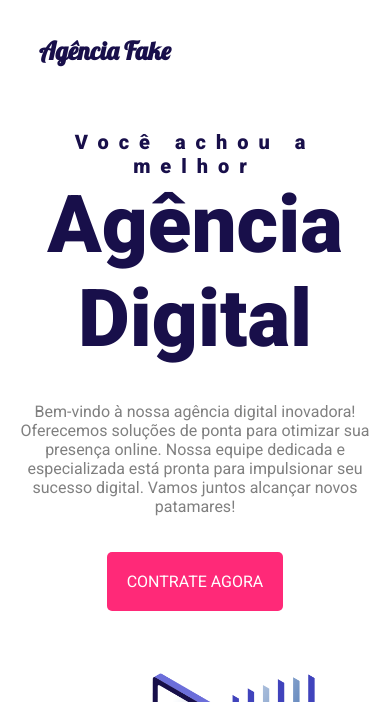
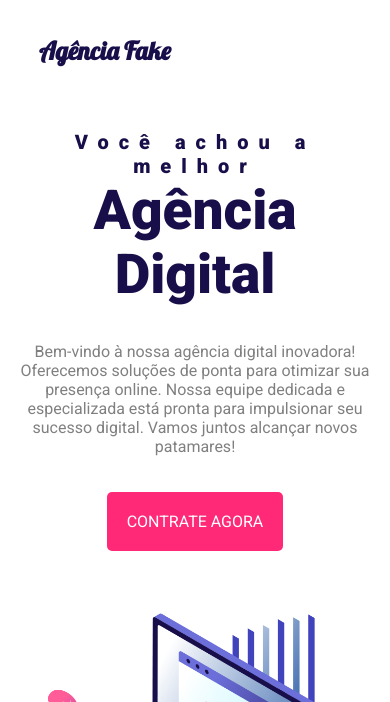
Before and after one commit to yagosantosog/agenciaFake, a plain HTML site: page index.html in a window 390 px wide. Shown: the top 702 px of the page. Drawn offline with Linux system fonts and the light colour scheme.

Commit message:
adjust responsive font-size

```diff
--- a/CSS/responsive.css
+++ b/CSS/responsive.css
@@ -18,6 +18,10 @@
 
     .first-header-h2 {
         letter-spacing: 10px;
+    }
+
+    .second-header-h2 {
+        font-size: 55px;
     }
 
     .headline {
```
